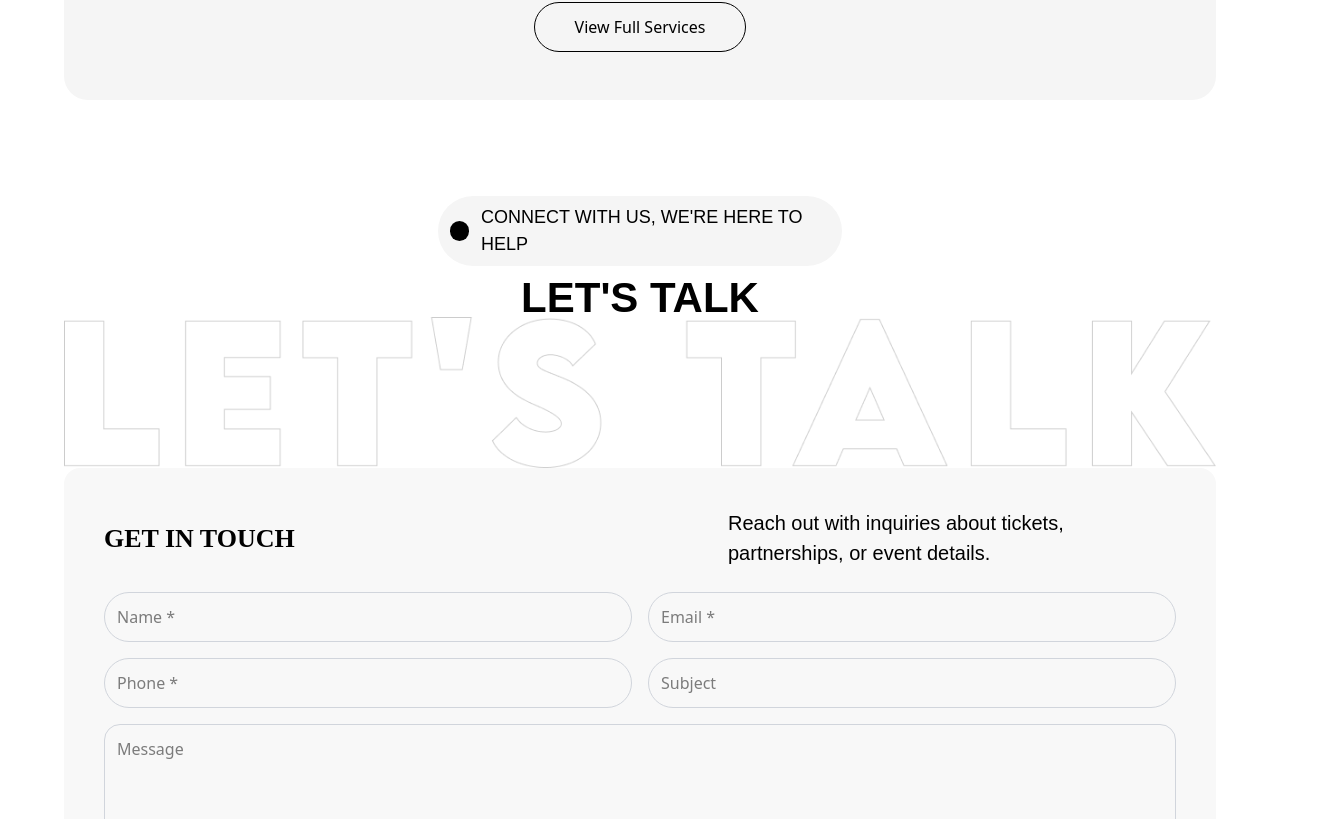
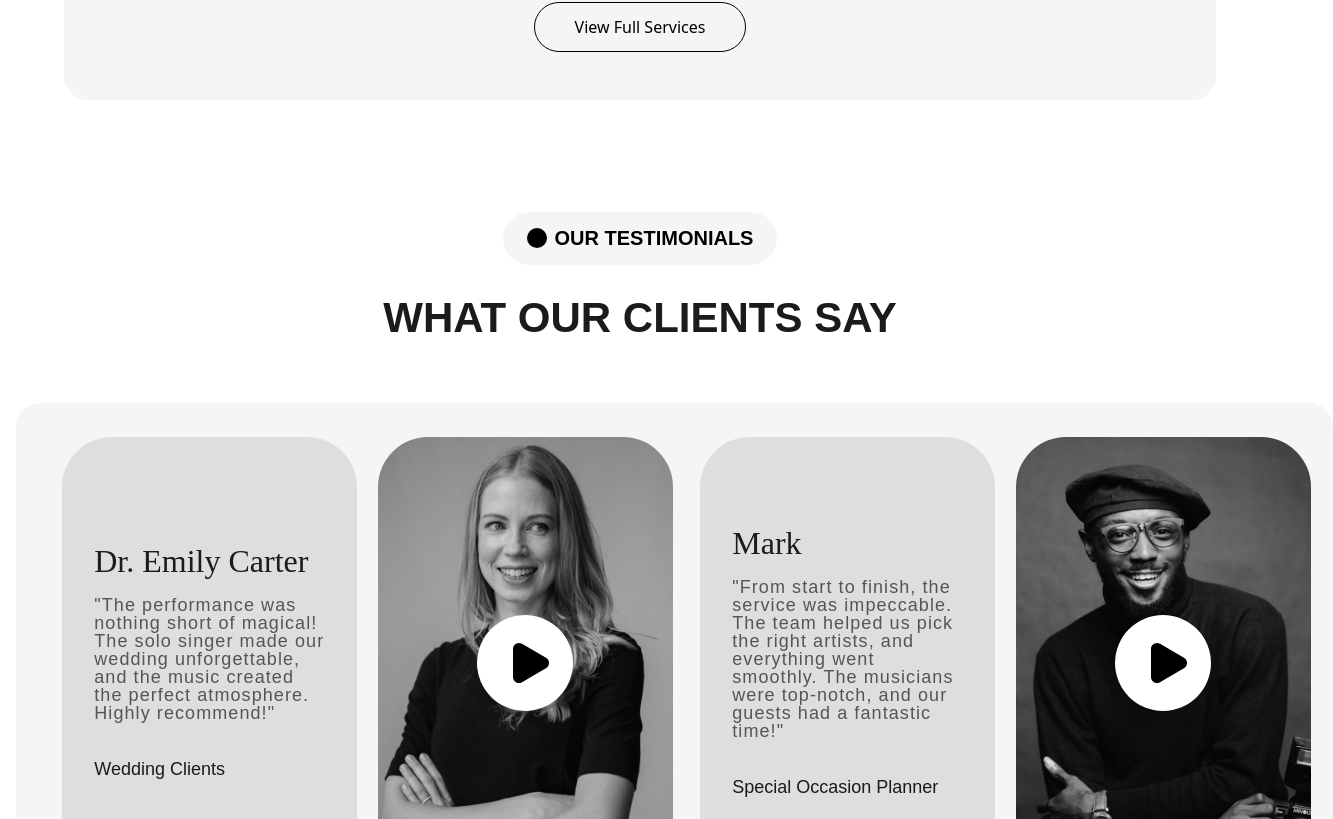
Before and after one commit to marketbytes-devops/music-app, a React app in the folder frontend/: page / in a window 1280 px wide. Shown: the part 3141-3960 px from the top of the page, 1333 px wide, since content can reach past the window. Built offline with nearby package versions, Linux system fonts and the light colour scheme; the HTML template or start-up script is replaced by a standard one; a web font is replaced by a local one.

Commit message:
Updates section six home

```diff
--- a/frontend/src/Pages/Home/SectionSix/index.jsx
+++ b/frontend/src/Pages/Home/SectionSix/index.jsx
@@ -3,7 +3,7 @@ import { Play } from 'lucide-react';
 import testimonial2 from '../../../assets/Images/Home/Testimonial3.jpg';
 import testimonial3 from '../../../assets/Images/Home/Testimonaial2.jpg';
 
-const TestimonialsSection = () => {
+const SectionSix = () => {
   return (
     <div className="w-full bg-white py-16 px-4">
       {/* Our Testimonials Badge */}
@@ -101,4 +101,4 @@ const TestimonialsSection = () => {
   );
 };
 
-export default TestimonialsSection;
+export default SectionSix;
--- a/frontend/src/Pages/Home/index.jsx
+++ b/frontend/src/Pages/Home/index.jsx
@@ -2,17 +2,21 @@ import SectionFour from "./SectionFour"
 import Section1 from "./SectionOne"
 import Section2 from "./SectionTwo"
 import FormSection from "./FormSection"
+import SectionSix from "./SectionSix"
 
 const HomePage = () => {
   return (
     <div>
-      <Section1/>
-      <Section2/>
+      <Section1 />
+      <Section2 />
       <div className="mt-12">
-        <SectionFour/>
+        <SectionFour />
+      </div>
+      <div className="mt-12">
+        <SectionSix />
       </div>
       <div className="mt-24">
-        <FormSection/>
+        <FormSection />
       </div>
     </div>
   )
```
